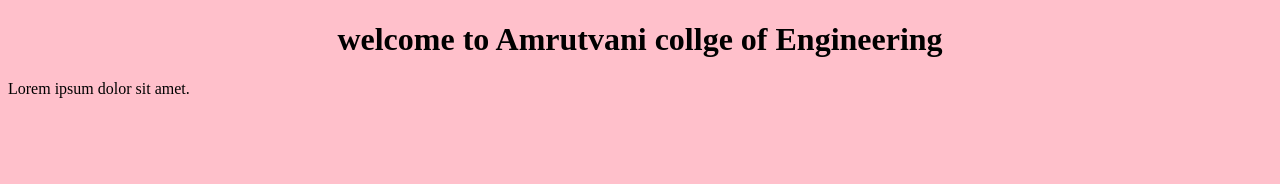
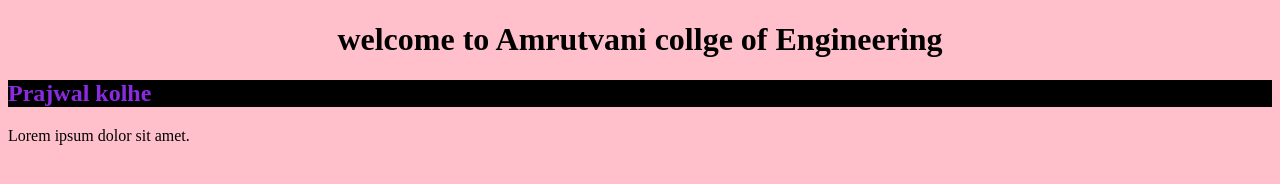
Before and after one commit to prajwalkolhe8530/Day1, a plain HTML site: page index.html in a window 1280 px wide. Drawn offline with Linux system fonts and the light colour scheme.

Commit message:
update color

```diff
--- a/index.html
+++ b/index.html
@@ -7,6 +7,7 @@
 </head>
 <body bgcolor="pink">
     <h1 align="center">welcome to Amrutvani collge of Engineering</h1>
+    <h2 style="color: blueviolet;background-color: black;">Prajwal kolhe</h2>
     <p>Lorem ipsum dolor sit amet.</p>
 </body>
 </html>
```
